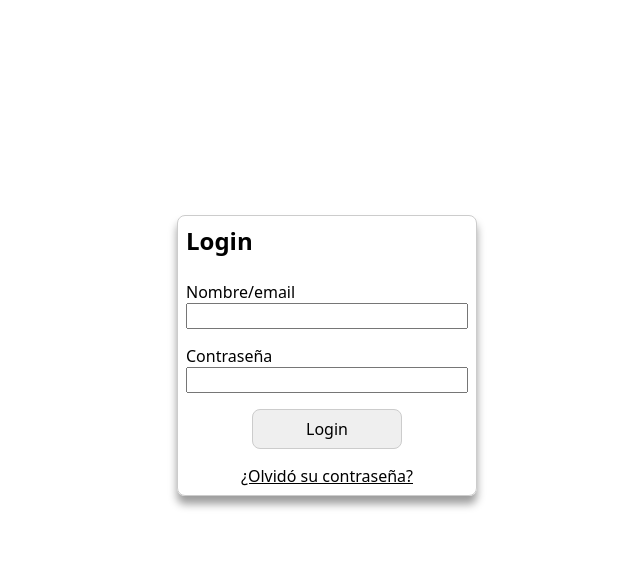
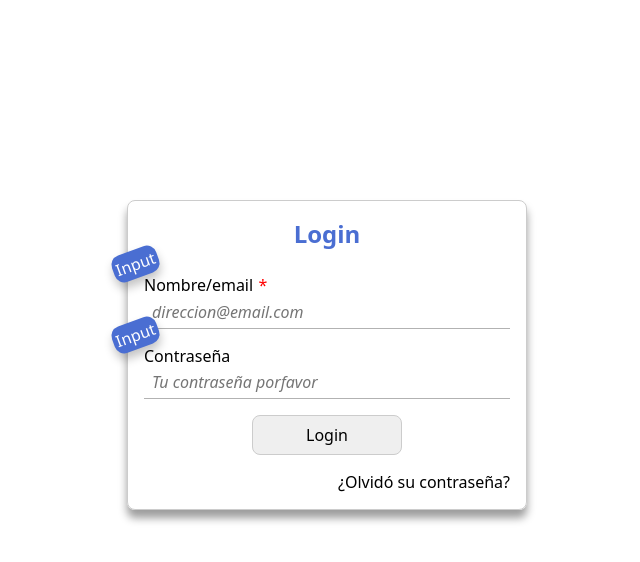
Before and after one commit to ALANGMupv/control-ventas, a PHP site: page / in a window 1280 px wide. Shown: the part 90-652 px from the top of the page, without its empty margins (313-953 px from the left). Run offline with PHP 8.4, Linux system fonts and the light colour scheme; grey boxes labelled with a size stand in for pictures from a placeholder-image service; some libraries are stand-ins or nearby versions.

Commit message:
feat: formulario login

```diff
--- a/src/css/estilos.css
+++ b/src/css/estilos.css
@@ -83,11 +83,11 @@ body > header button[popovertarget] {
 /* endregion */
 
 .panel {
-    min-width: 300px;
+    min-width: 400px;
     border: solid 1px #ccc;
     border-radius: .5rem;
     box-shadow: 0 .5rem .5rem #00000063;
-    padding: .5rem;
+    padding: 1rem;
 }
 
 main {
@@ -99,7 +99,11 @@ main {
 .panel > h1 {
     font-size: 1.5em;
     margin-bottom: 1em;
+
 }
+
+/* region --- Login ---- */
+
 
 #login {
     display: flex;
@@ -117,10 +121,90 @@ main {
     border-radius: .5em;
     border: 1px solid #ccc;
 }
+/*endregion*/
+
+/* region --- Formularios ---- */
+
+
+input {
+    padding: .3em .5em;
+    border: none; /* Elimina todos los bordes */
+    border-bottom: 1px solid rgba(0, 0, 0, 0.3); /* Solo línea inferior con transparencia */
+    outline: none; /* Evita el contorno azul al enfocar */
+}
+
+input::placeholder{
+    font-style: italic;
+}
+
+input:focus {
+    border-color: #000000;
+}
+
+#labelLogin {
+    color: rgb(74, 110, 210);
+    text-align: center;
+    font-weight: bold;
+}
+
+input[type="submit"]:hover {
+    color: white;
+    background-color: rgb(74, 110, 210);
+}
+
+/* Etiqueta de input, no para este proyecto, pero muy usable */
+label {
+    position: relative;
+}
+
+label::before {
+    content: 'Input';
+    position: absolute;
+    left: -2em;
+    top: -1.5em;
+    color: white;
+    background-color: rgb(74, 110, 210);
+    padding: 3px;
+    border-radius: 10px;
+    transform: rotate(-20deg);
+    box-shadow: -1px 6px 10px #0000003b;
+}
+/* ----- */
+
+label:has(+ input[required])::after { /* si este label tiene después un hermano de tipo input de tipo REQUIRED */
+    content: '*';
+    color: red;
+    margin-left: .6ch;
+}
+
+input:user-invalid {
+    border-bottom: 2px solid rgba(255, 13, 13, 0.5); /* rojo translúcido */
+}
+
+input:invalid:focus,
+input:invalid:not(:placeholder-shown) {
+    border-bottom: 2px solid rgba(74, 255, 13, 0.5);
+}
+
+input:focus:invalid {
+    border-bottom: 2px solid rgba(255, 243, 13, 0.5); /* amarillo translúcido */
+}
+
+
+
+/*endregion*/
 
 .panel > a {
     display: block;
-    text-align: center;
+    text-align: right;
+    color: inherit; /* El color por defecto del texto */
+    text-decoration: none; /* Quitamos el subrayado */
+    transition: color 0.3s ease;
+}
+
+.panel > a:hover {
+    color: blue; /* Color azul al pasar el ratón */
+    text-decoration: underline; /* Subrayado como un enlace clásico */
 }
 
 .nota {
--- a/src/index.html
+++ b/src/index.html
@@ -17,13 +17,16 @@
 
 <main>
     <div class="panel">
-        <h1>Login</h1>
+        <h1 id="labelLogin">Login</h1>
         <div id="output"></div>
-        <form id="login" action="app/" method="post">
+        <form id="login" action="app/" method="get">
             <label for="usuario">Nombre/email</label>
-            <input id="usuario" type="text" name="usuario" required>
+            <input id="usuario" type="text" name="usuario"
+                   pattern="[^0-9]+"
+                   required placeholder="direccion@email.com"
+                   title="Introduce un correo electrónico válido">
             <label for="password">Contraseña</label>
-            <input id="password" type="password" name="password" required>
+            <input id="password" type="password" name="password"  placeholder="Tu contraseña porfavor">
 
             <input type="submit" value="Login">
         </form>
--- a/src/js/code.js
+++ b/src/js/code.js
@@ -0,0 +1,35 @@
+// Si no existe el login, no intenta añadirle el EventListener => ?
+document.getElementById('login')?.addEventListener('submit', (event) => {
+    const campoNombre = document.getElementById('usuario');
+
+    function mensajeError(campo, mensaje, event) {
+        campo.setCustomValidity(mensaje); // Le pasamos el mensaje como argumento
+        campo.reportValidity();
+        // Para que no se envíe el formulario y podamos verlo en consola
+        event.preventDefault();
+    }
+
+    // Limpiamos cualquier mensaje de error anterior
+    campoNombre.setCustomValidity('');
+
+    if (campoNombre.value.includes('@')) {
+        const partesEmail = campoNombre.value.split('@'); // Devuelve un array con las partes que se ha cortado => split
+        console.log(partesEmail);
+
+        if (partesEmail.length > 2) { // Significa que hay dos arrobas
+            mensajeError(campoNombre, 'No puede haber más de un @ tete', event);
+        } else if (!partesEmail[1].includes('.')) {
+            mensajeError(campoNombre, 'Después de @ ha de haber un .', event);
+        }
+    }
+    // Si no contiene @ también podrías avisar (opcional)
+    else {
+        mensajeError(campoNombre, 'Falta el @ en el correo', event);
+    }
+
+    // console.log("Login");
+});
+
+document.getElementById('usuario')?.addEventListener('input', (event) =>{
+    event.target.setCustomValidity(''); // Quitando el mensaje por completo
+})
```
